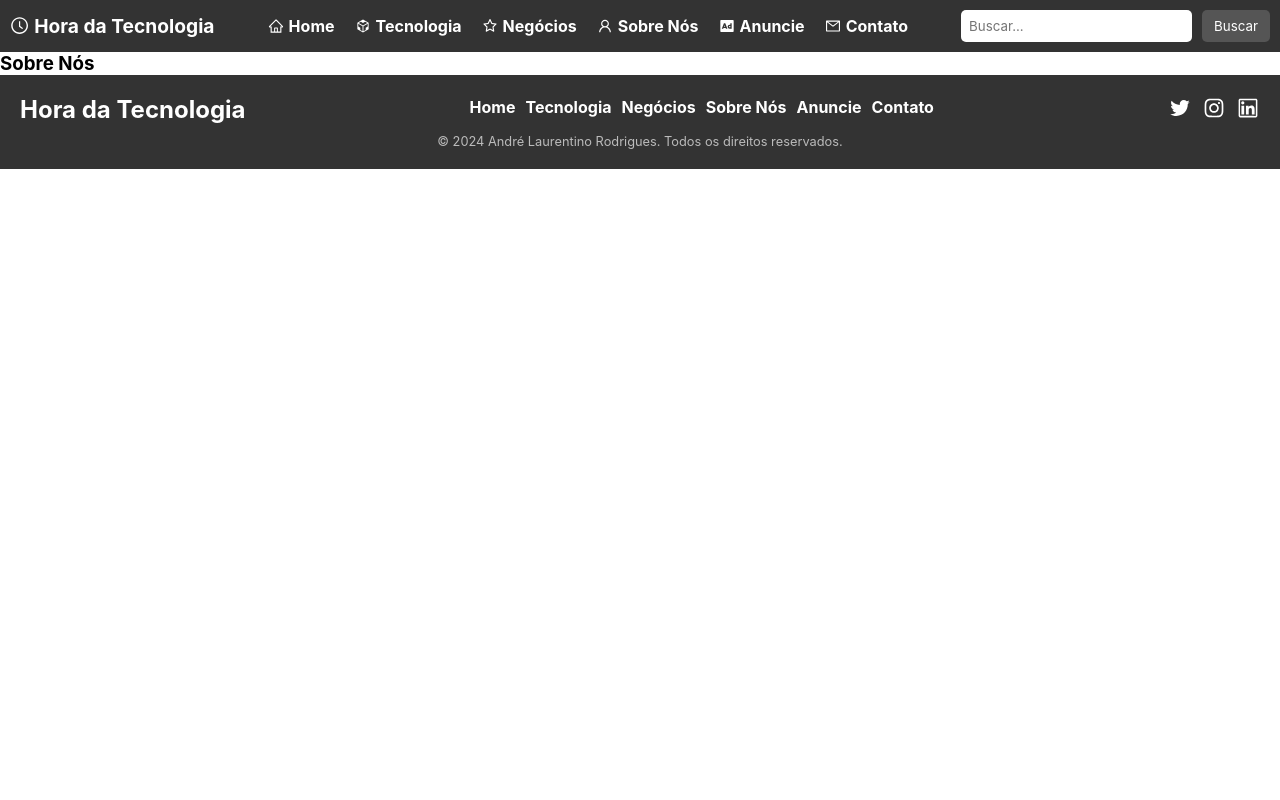
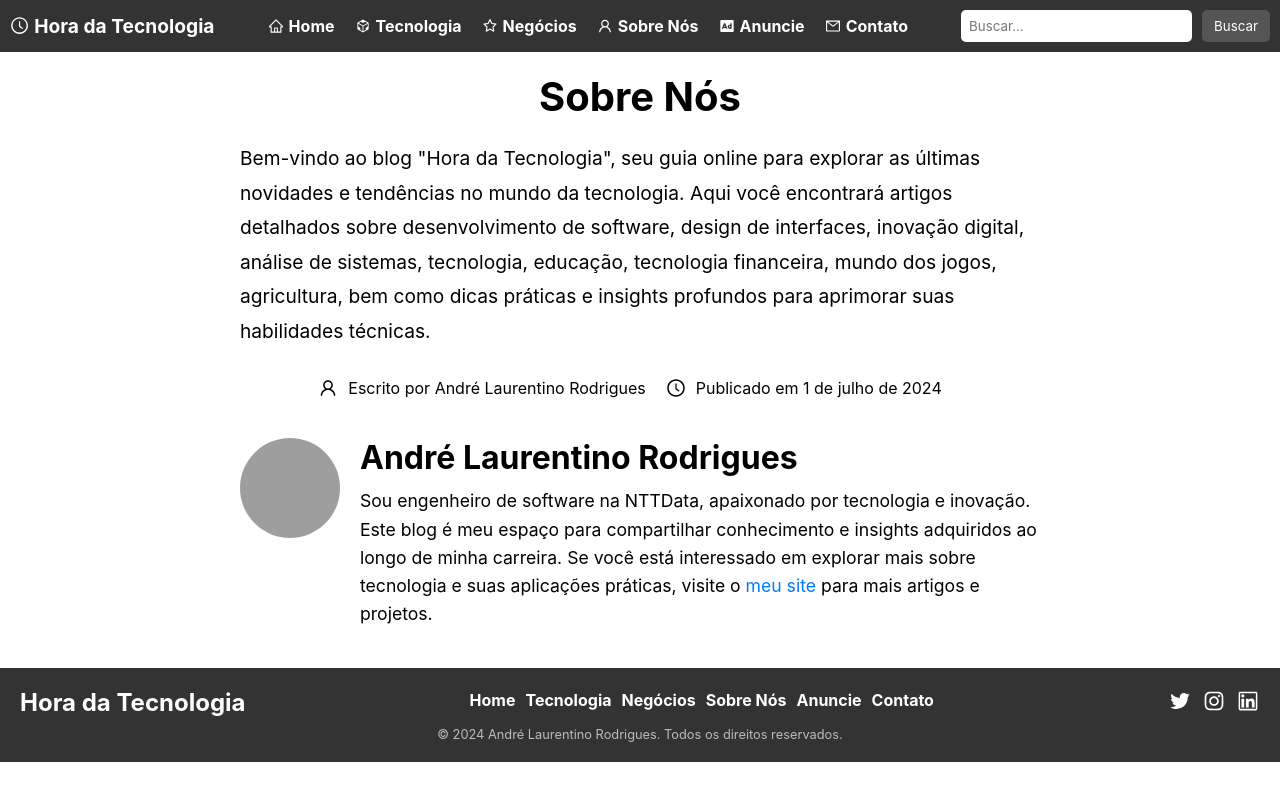
Before and after one commit to Andre-Rodrigues-Dev-Web/hora_da_tecnologia, a React (Create React App) app in the folder hora-da-tecnologia/: page /sobre-nos in a window 1280 px wide. Built offline with nearby package versions, Linux system fonts and the light colour scheme; grey boxes are pictures that could not be loaded.

Commit message:
feat: adicionada página sobre nós

```diff
--- a/hora-da-tecnologia/src/App.js
+++ b/hora-da-tecnologia/src/App.js
@@ -10,7 +10,7 @@ const App = () => {
     <Routes>
       <Route path="/" element={<Layout />}>
         <Route index element={<Home />} />
-        <Route path="about" element={<SobreNos />} />
+        <Route path="sobre-nos" element={<SobreNos />} />
         <Route path="/post/:id" element={<Post />} />
         <Route path="*" element={<Erro />} />
       </Route>
--- a/hora-da-tecnologia/src/Shared/Components/Card/index.jsx
+++ b/hora-da-tecnologia/src/Shared/Components/Card/index.jsx
@@ -16,7 +16,7 @@ const CardWrapper = styled.div`
     padding: 7px 20px;
   }
   @media(min-width: 768px){
-    width: 33.33%;
+    width: 312px;
   }
 `;
 
--- a/hora-da-tecnologia/src/Views/Home/style.js
+++ b/hora-da-tecnologia/src/Views/Home/style.js
@@ -5,6 +5,9 @@ export const HomeWrapper = styled.div`
   flex-wrap: wrap;
   justify-content: center;
   padding: 16px;
+  @media(min-width: 768px){
+    width: 1360px;
+  }
 `;
 
 export const PaginationWrapper = styled.div`
--- a/hora-da-tecnologia/src/Views/SobreNos/index.jsx
+++ b/hora-da-tecnologia/src/Views/SobreNos/index.jsx
@@ -1,11 +1,66 @@
+import React from "react";
+import {
+  Main,
+  Article,
+  Title,
+  Content,
+  MetaInfo,
+  MetaItem,
+  MetaText,
+  AuthorInfo,
+  AuthorAvatar,
+  AuthorDescription,
+  AuthorName,
+  AuthorBio,
+  AuthorLink,
+} from "./style";
+import { AiOutlineUser, AiOutlineClockCircle } from "react-icons/ai";
+
 const SobreNos = () => {
-    return (
-      <main>
-        <article>
-          <h1>Sobre Nós</h1>
-        </article>
-      </main>
-    );
-  };
+  return (
+    <Main>
+      <Article>
+        <Title>Sobre Nós</Title>
+        <Content>
+          Bem-vindo ao blog "Hora da Tecnologia", seu guia online para explorar
+          as últimas novidades e tendências no mundo da tecnologia. Aqui você
+          encontrará artigos detalhados sobre desenvolvimento de software,
+          design de interfaces, inovação digital, análise de sistemas,
+          tecnologia, educação, tecnologia financeira, mundo dos jogos,
+          agricultura, bem como dicas práticas e insights profundos para
+          aprimorar suas habilidades técnicas.
+        </Content>
+        <MetaInfo>
+          <MetaItem>
+            <AiOutlineUser size={20} />
+            <MetaText>Escrito por André Laurentino Rodrigues</MetaText>
+          </MetaItem>
+          <MetaItem>
+            <AiOutlineClockCircle size={20} />
+            <MetaText>Publicado em 1 de julho de 2024</MetaText>
+          </MetaItem>
+        </MetaInfo>
+        <AuthorInfo>
+          <AuthorAvatar
+            src="https://scontent.fpoj5-1.fna.fbcdn.net/v/t39.30808-6/355482387_1394541374608627_3905388549022253524_n.jpg?_nc_cat=107&ccb=1-7&_nc_sid=a5f93a&_nc_ohc=sP4K4r3dyn4Q7kNvgHR9cFe&_nc_ht=scontent.fpoj5-1.fna&cb_e2o_trans=t&oh=00_AYDYy0UKbgvwgewIAE5BJiITZpd_ZQXWXYMcBw5NBowGRA&oe=6687C72A"
+            alt="Foto de André Laurentino Rodrigues"
+          />
+          <AuthorDescription>
+            <AuthorName>André Laurentino Rodrigues</AuthorName>
+            <AuthorBio>
+              Sou engenheiro de software na NTTData, apaixonado por tecnologia e
+              inovação. Este blog é meu espaço para compartilhar conhecimento e
+              insights adquiridos ao longo de minha carreira. Se você está
+              interessado em explorar mais sobre tecnologia e suas aplicações
+              práticas, visite o{" "}
+              <AuthorLink href="https://seudominio.com">meu site</AuthorLink>{" "}
+              para mais artigos e projetos.
+            </AuthorBio>
+          </AuthorDescription>
+        </AuthorInfo>
+      </Article>
+    </Main>
+  );
+};
 
-  export default SobreNos;
+export default SobreNos;
--- /dev/null
+++ b/hora-da-tecnologia/src/Views/SobreNos/style.js
@@ -0,0 +1,75 @@
+import styled from 'styled-components';
+
+export const Main = styled.main`
+  padding: 20px;
+`;
+
+export const Article = styled.article`
+  max-width: 800px;
+  margin: 0 auto;
+`;
+
+export const Title = styled.h1`
+  font-size: 2.5rem;
+  text-align: center;
+  margin-bottom: 20px;
+`;
+
+export const Content = styled.p`
+  font-size: 1.2rem;
+  line-height: 1.8;
+`;
+
+export const MetaInfo = styled.div`
+  display: flex;
+  align-items: center;
+  justify-content: center;
+  margin-top: 30px;
+`;
+
+export const MetaItem = styled.div`
+  display: flex;
+  align-items: center;
+  margin-right: 20px;
+`;
+
+export const MetaText = styled.span`
+  margin-left: 10px;
+`;
+
+export const AuthorInfo = styled.div`
+  display: flex;
+  align-items: flex-start;
+  justify-content: center;
+  margin-top: 40px;
+`;
+
+export const AuthorAvatar = styled.img`
+  width: 100px;
+  height: 100px;
+  border-radius: 50%;
+  margin-right: 20px;
+`;
+
+export const AuthorDescription = styled.div`
+  flex: 1;
+`;
+
+export const AuthorName = styled.h3`
+  font-size: 2rem;
+  margin-bottom: 10px;
+`;
+
+export const AuthorBio = styled.p`
+  font-size: 1.1rem;
+  line-height: 1.6;
+  margin-bottom: 20px;
+`;
+
+export const AuthorLink = styled.a`
+  color: #007bff;
+  text-decoration: none;
+  &:hover {
+    text-decoration: underline;
+  }
+`;
```
